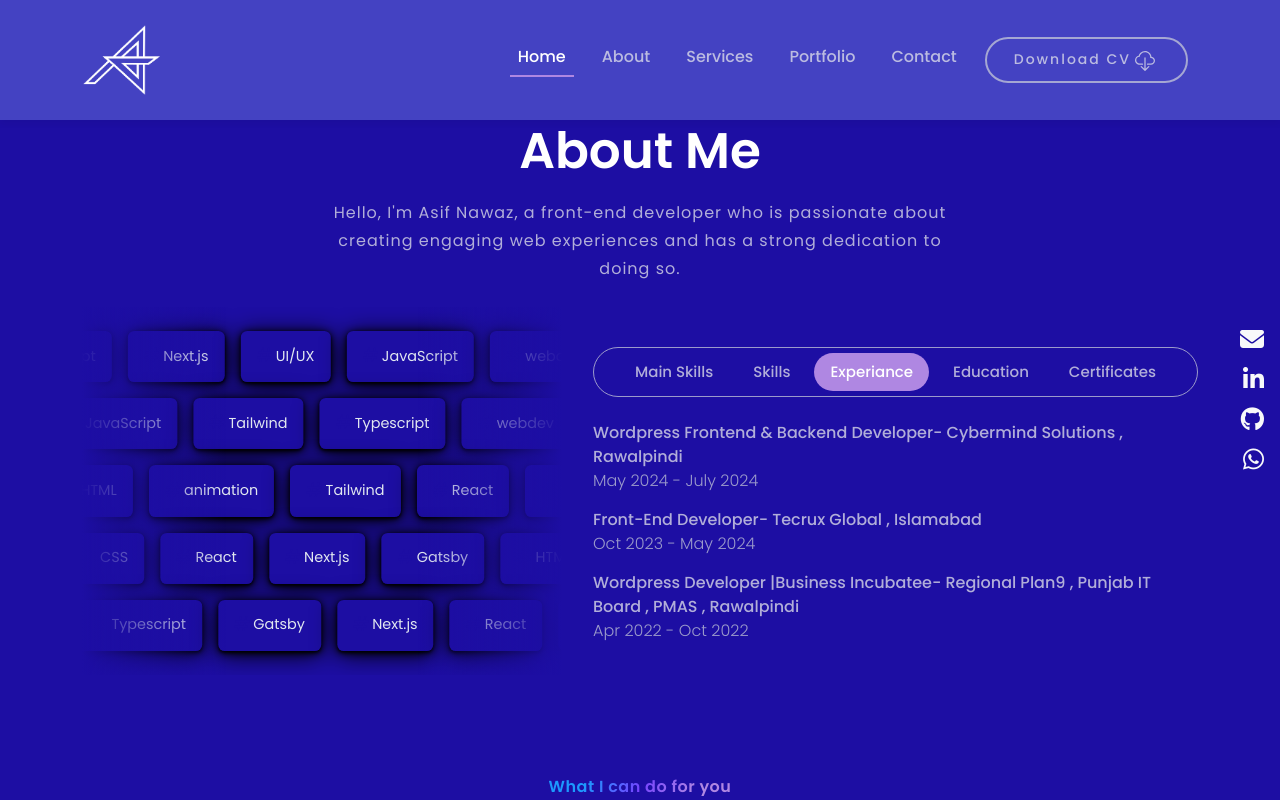
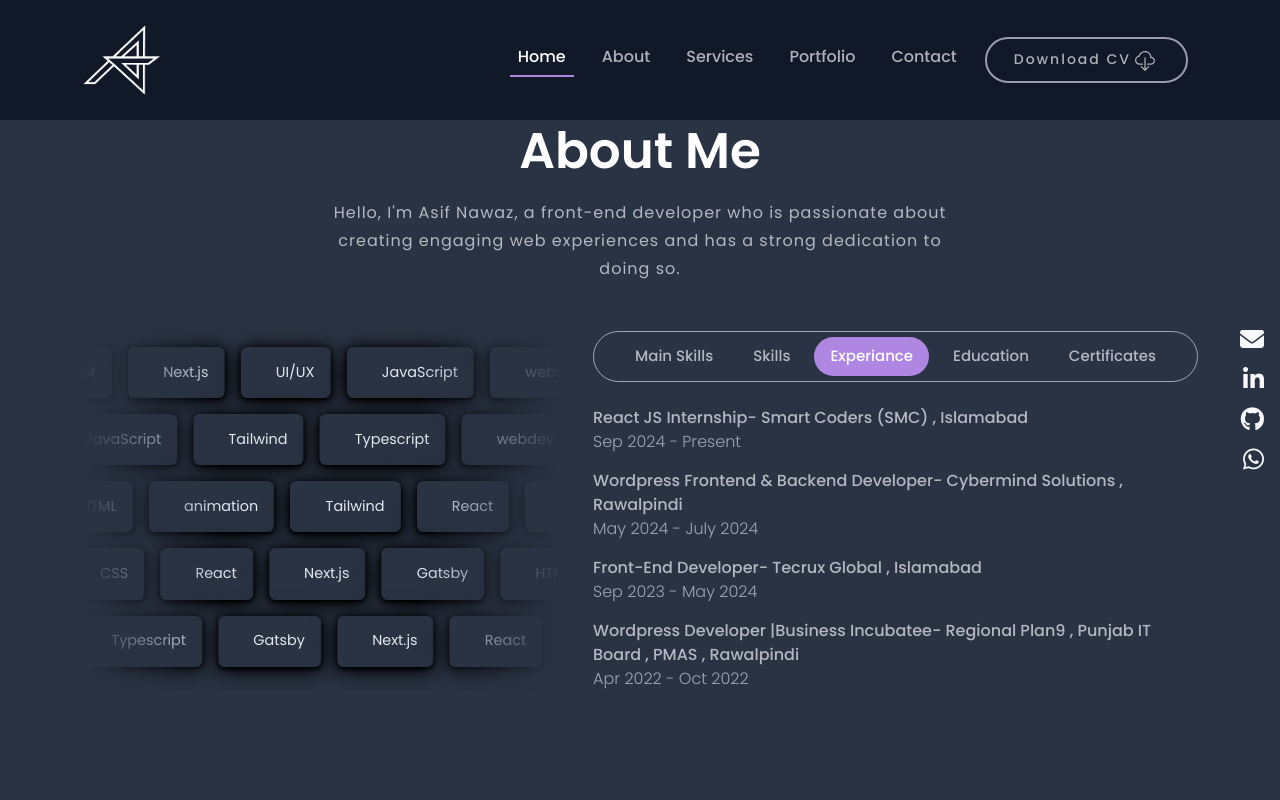
Before and after one commit to asifnawazshareef/portfolio, a React (Vite) app: page / in a window 1280 px wide. Both pictures are taken after a click on the tab "Experiance". Shown: the part 614-1414 px from the top of the page. Built offline with nearby package versions, Linux system fonts and the light colour scheme.

Commit message:
add the react modules

```diff
--- a/package.json
+++ b/package.json
@@ -14,6 +14,7 @@
     "react": "^18.3.1",
     "react-bootstrap": "^2.10.4",
     "react-dom": "^18.3.1",
+    "react-router-dom": "^6.28.0",
     "react-type-animation": "^3.2.0"
   },
   "devDependencies": {
--- a/src/components/AboutMe.jsx
+++ b/src/components/AboutMe.jsx
@@ -193,6 +193,13 @@ const AboutMe = () => {
                     <ul className="text-start ps-0">
                       <li>
                         <a href="#">
+                          React JS Internship
+                          <span>- Smart Coders (SMC) , Islamabad</span>
+                        </a>
+                        Sep 2024 - Present
+                      </li>
+                      <li>
+                        <a href="#">
                           Wordpress Frontend & Backend Developer
                           <span>- Cybermind Solutions , Rawalpindi</span>
                         </a>
@@ -203,7 +210,7 @@ const AboutMe = () => {
                           Front-End Developer
                           <span>- Tecrux Global , Islamabad</span>
                         </a>
-                        Oct 2023 - May 2024
+                        Sep 2023 - May 2024
                       </li>
 
                       <li>
--- a/src/components/Header.jsx
+++ b/src/components/Header.jsx
@@ -1,5 +1,6 @@
 import logo from "../assets/images/logo.webp";
 import Resume from "../assets/Resume/Asif_Nawaz_CV.pdf";
+import { Link, NavLink } from "react-router-dom";
 const Header = () => {
   return (
     <>
--- a/src/components/Nice.module.css
+++ b/src/components/Nice.module.css
@@ -3,7 +3,7 @@ body {
 }
 
 .app {
-  background: #1d0ea3;
+  background: #2a3343;
   color: #f8fafc;
   /* min-width: 70vw; */
   /* min-height: 70vh; */
@@ -32,11 +32,11 @@ body {
   }
 }
 .header p {
-  color: #144c9b;
+  color: #2a3343;
   margin-bottom: 0.5rem;
 }
 .header a {
-  color: #0e60d3;
+  color: #2a3343;
 }
 .list {
   width: 30rem;
@@ -64,28 +64,25 @@ body {
   gap: 0 0.2rem;
   color: #e2e8f0;
   font-size: 0.9rem;
-  background-color: #1d0ea3;
+  background-color: #2a3343;
   border-radius: 0.4rem;
   padding: 0.7rem 1rem;
   margin-right: 1rem;
-  box-shadow:
-    0 0.1rem 0.2rem #000,
-    0 0.1rem 0.5rem #000,
-    0 0.2rem 1.5rem #000;
+  box-shadow: 0 0.1rem 0.2rem #000, 0 0.1rem 0.5rem #000, 0 0.2rem 1.5rem #000;
 }
 .tag span {
   font-size: 1.2rem;
-  color: #1d0ea3;
+  color: #2a3343;
 }
 
 .fade {
   pointer-events: none;
   background: linear-gradient(
     90deg,
-    #1d0ea3,
+    #2a3343,
     transparent 30%,
     transparent 70%,
-    #1d0ea3
+    #2a3343
   );
 
   position: absolute;
--- a/src/index.css
+++ b/src/index.css
@@ -17,8 +17,8 @@ body {
   /* Background Color */
 
   --primary-color: #af87e2;
-  --secondary-color: #1d0ea3;
-  --bg-dark-blue: #4442c2;
+  --secondary-color: #2a3343;
+  --bg-dark-blue: #111827;
   --bg-white: #fff;
   --gray-color: #c6c9d8bf;
   --gradient-color: linear-gradient(
```
Also changed, not shown: 1 other file (tests, documents, lock files or other folders).
